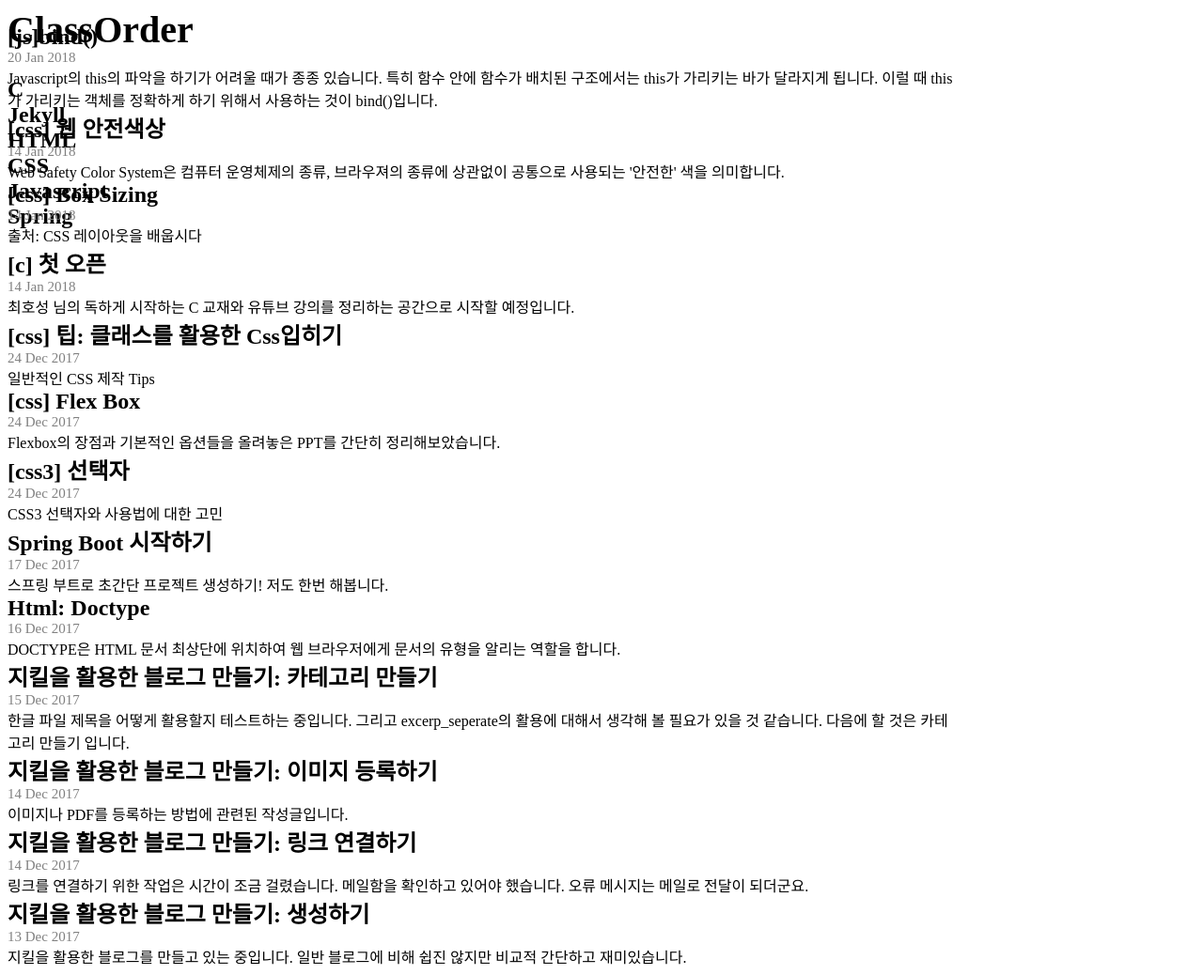
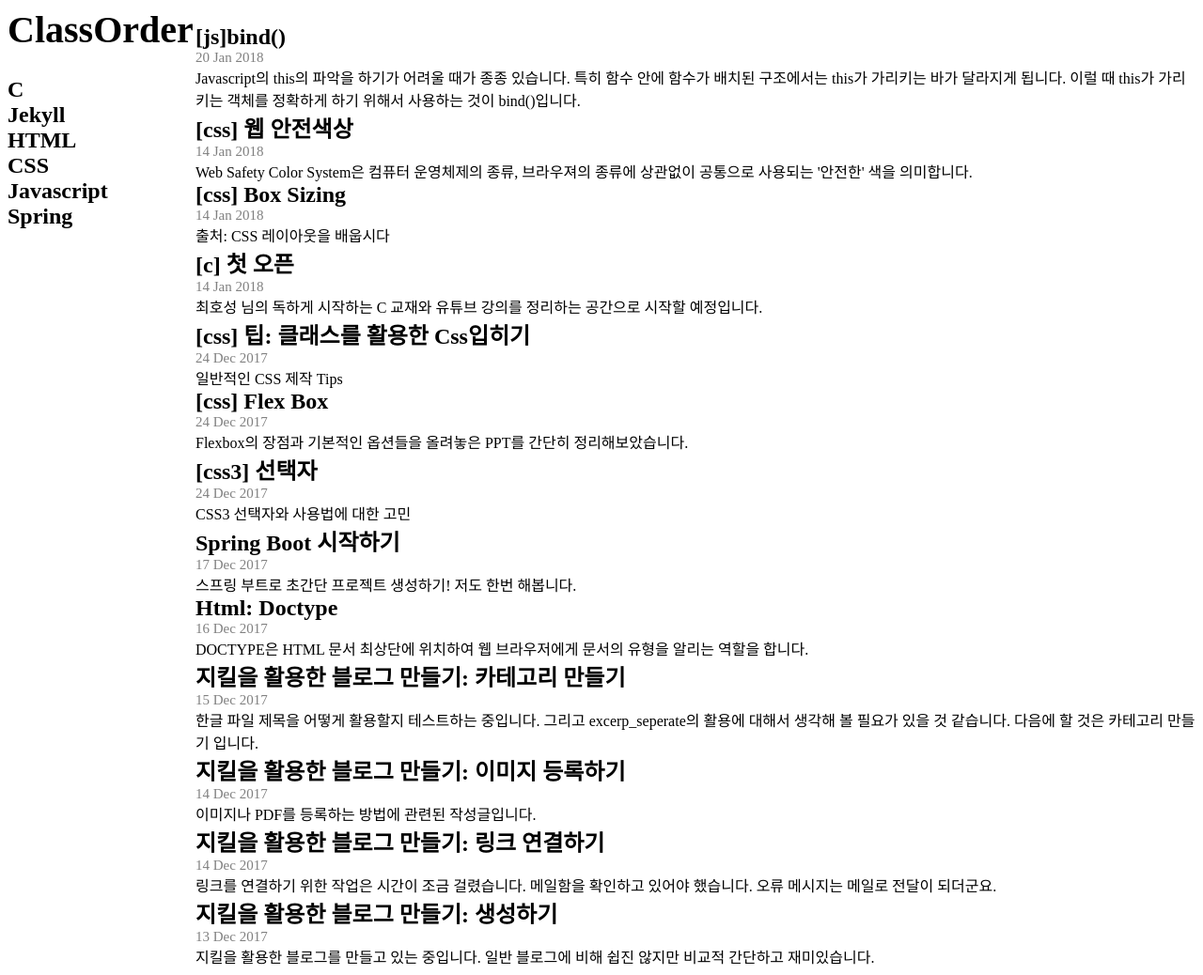
Before and after one commit to ProjectTavern/deprecated-winterguard.github.io, a Jekyll site: the page built from index.html, in a window 1280 px wide. Shown: the whole page at 94% size. Built offline with Jekyll 4.4.1, drawn with Linux system fonts in a browser that asks for light colours; nearby versions of some CDN libraries; the list of posts is cut into pages by our own code.

Commit message:
flex 제거

```diff
--- a/_includes/head.html
+++ b/_includes/head.html
@@ -18,9 +18,8 @@
     a:link,a:visited{color:Black;cursor:auto}
     a:link:active,a:visited:active{color:Black}
     a:hover::after{content:'';width:100%;height:1px;display:block;position:absolute;margin-top:-13px;border-bottom:10px solid red;z-index: -1;border-radius:10px}
-    .flex{display:flex;align-content:space-between}
-    .main_header{flex-basis:20%;order:1;position:fixed}
-    .main_content{flex-basis:80%;order:2;position:relative;float:right}
+    .main_header{position:fixed;width:200px}
+    .main_content{margin-left:200px}
     .date{font-size:15px;color:grey;display:block}
   </style>
 </head>
--- a/_layouts/default.html
+++ b/_layouts/default.html
@@ -1,7 +1,7 @@
 <!DOCTYPE html>
 <html lang="ko-kr">
     {% include head.html %}
-<body class="flex">
+<body>
     <header class="main_header">
     {% include main_title.html %}
     {% include categories.html %}
```
